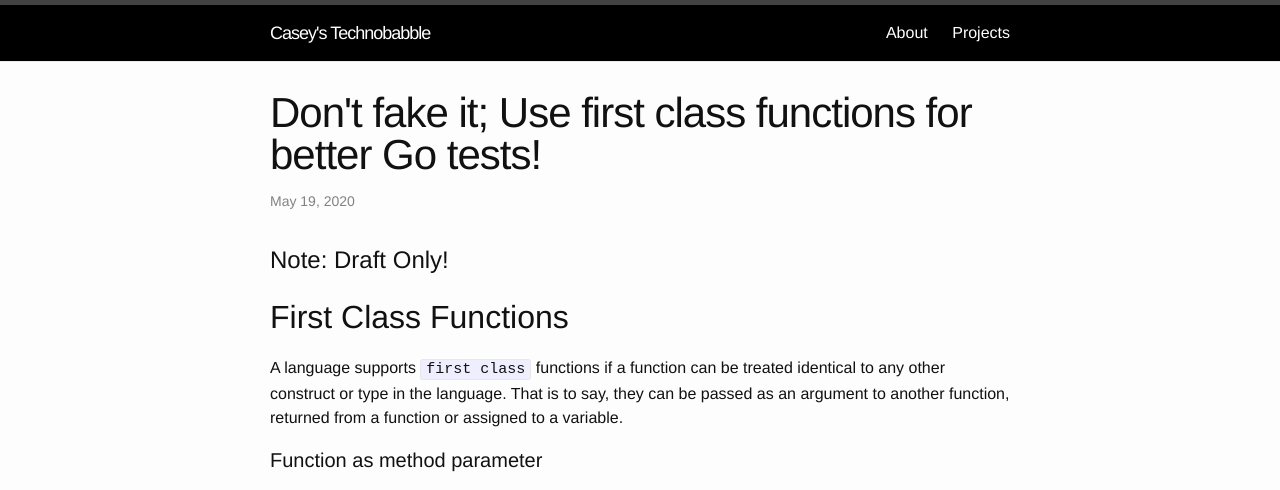
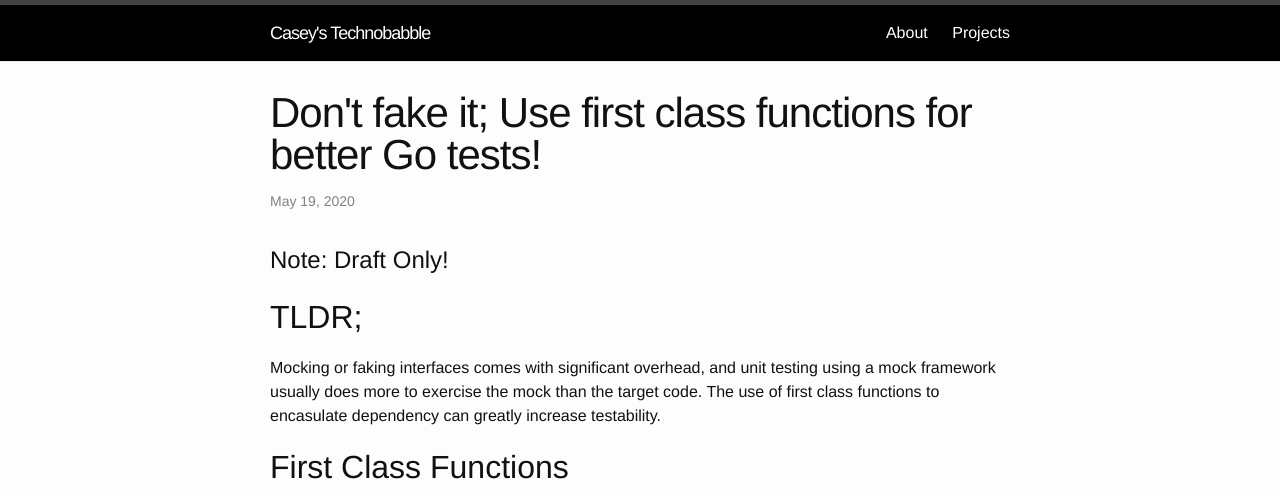
Before and after one commit to caseylmanus/caseylmanus.github.io, a Jekyll site: the page built from _posts/2020-05-19-Dont-Fake-First-Class-Testing-In-Go.md, in a window 1280 px wide and 1400 px high. Shown: the top 490 px of the window. Built offline with Jekyll 4.4.1, drawn with Linux system fonts in a browser that asks for light colours; some of the changed text lies outside the part shown; grey boxes are pictures that could not be loaded.

Commit message:
more updates

```diff
--- a/_posts/2020-05-19-Dont-Fake-First-Class-Testing-In-Go.md
+++ b/_posts/2020-05-19-Dont-Fake-First-Class-Testing-In-Go.md
@@ -7,14 +7,26 @@
 
 # Note: Draft Only!
 
+## TLDR;
+Mocking or faking interfaces comes with significant overhead, and unit testing using a mock framework usually does more to exercise the mock than the target code. The use of first class functions to encasulate dependency can greatly increase testability.
+
 ## First Class Functions
 A language supports `first class` functions if a function can be treated identical to any other construct or type in the language.  That is to say, they can be passed as an argument to another function, returned from a function or assigned to a variable.
 
 #### Function as method parameter
+In the code below, a function is passed to the `do` method.  The `do` method needs only to know that it accepts a
+function with signature `func(string)` and doesn't need to care what the function does.
 
 <script src="https://gist.github.com/caseylmanus/bec2cea25bda834c1f224a5694b66c8a.js"></script>
 
 [PlayGround Link](https://play.golang.org/p/IYfliwNQonn)
+
+#### Functions can be declared as types
+The same code as above, but we've assigned the print function a named type, previously it was anonymous.
+
+<script src="https://gist.github.com/caseylmanus/6a8ece93f2010490ca97eed8c7e781f2.js"></script>
+
+[PlayGround Link](https://play.golang.org/p/-cFkW0knnps)
 
 #### Function as return value
 
```
